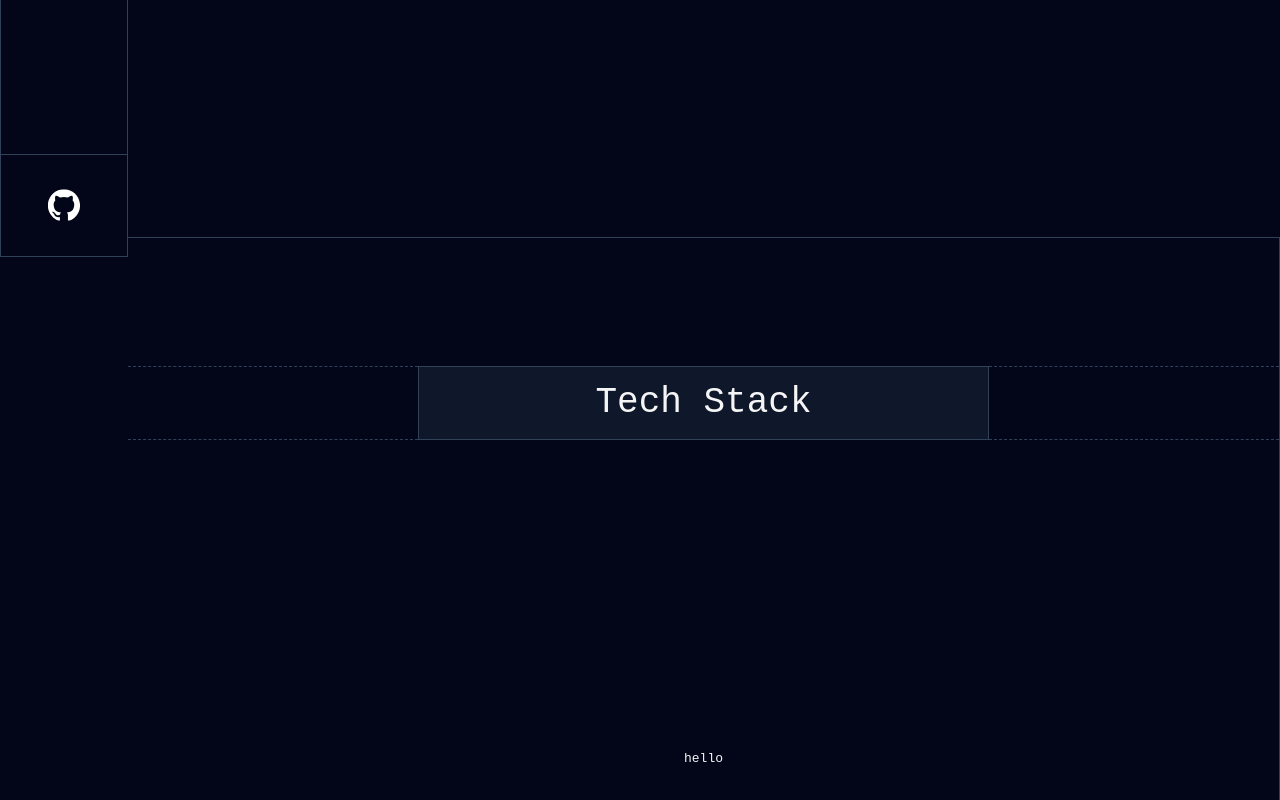
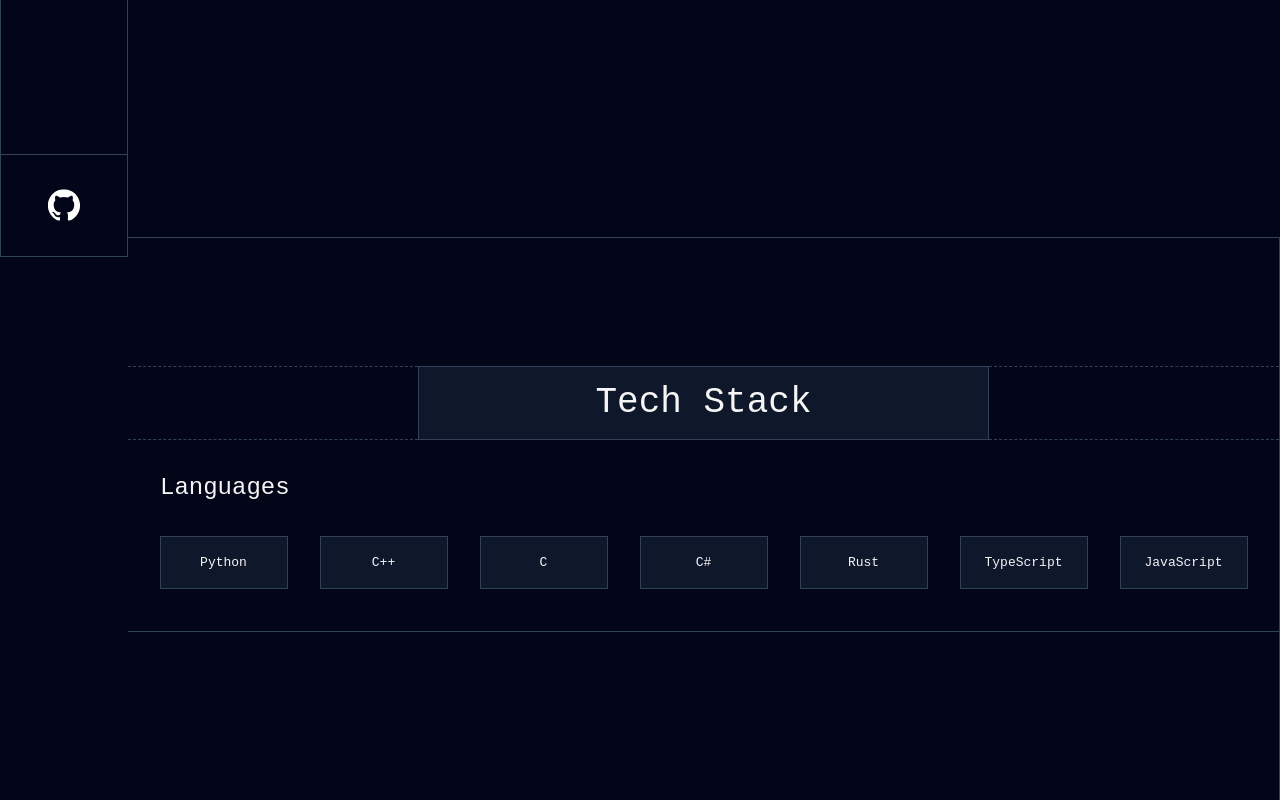
Before and after one commit to wqLouis/wqlouis.github.io, a SvelteKit app: page / in a window 1280 px wide. Shown: the part 543-1343 px from the top of the page. Built offline with nearby package versions, Linux system fonts and the light colour scheme.

Commit message:
Added language in the main page

```diff
--- a/src/routes/+page.svelte
+++ b/src/routes/+page.svelte
@@ -1,6 +1,8 @@
 <script lang="ts">
 	import { smooth_scroll } from '../lib/smooth_scroll.ts';
 	smooth_scroll();
+
+	let langs = ['Python', 'C++', 'C', 'C#', 'Rust', 'TypeScript', 'JavaScript'];
 </script>
 
 <section></section>
@@ -21,8 +23,19 @@
 			</div>
 			<div class="flex-auto border-y border-dashed border-slate-700"></div>
 		</div>
-		<div class="flex h-[80vh] w-full border-b border-slate-700">
-			<div class="m-auto">hello</div>
+		<div class="h-40 w-full border-b border-slate-700">
+			<div class="mt-8 ml-8 text-2xl">Languages</div>
+			<div class="grid place-content-center">
+				<div class="flex overflow-x-auto pt-8 pb-11 whitespace-nowrap" id="lang-card">
+					{#each langs as lang}
+						<div
+							class="mx-4 max-w-32 min-w-32 flex-auto border border-slate-700 bg-slate-900 p-4 text-center transition-all text-shadow-slate-50 hover:mx-16 hover:scale-150"
+						>
+							{lang}
+						</div>
+					{/each}
+				</div>
+			</div>
 		</div>
 	</div>
 </main>
```
